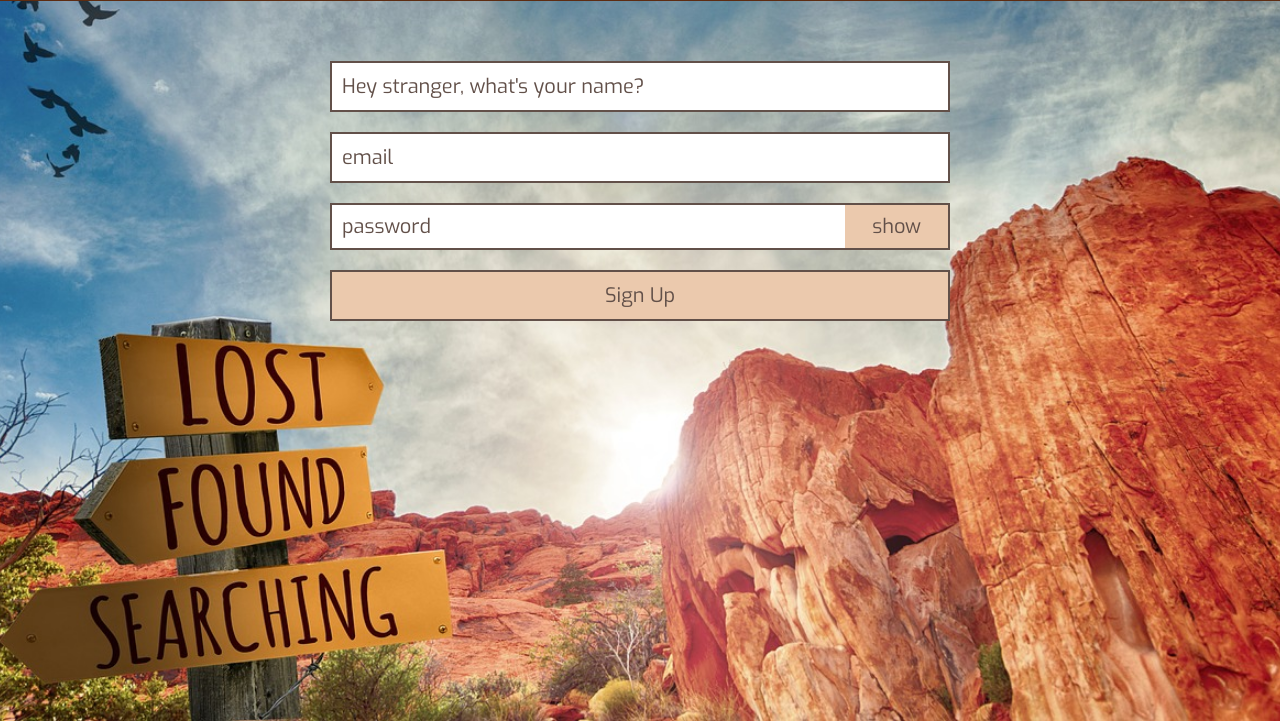
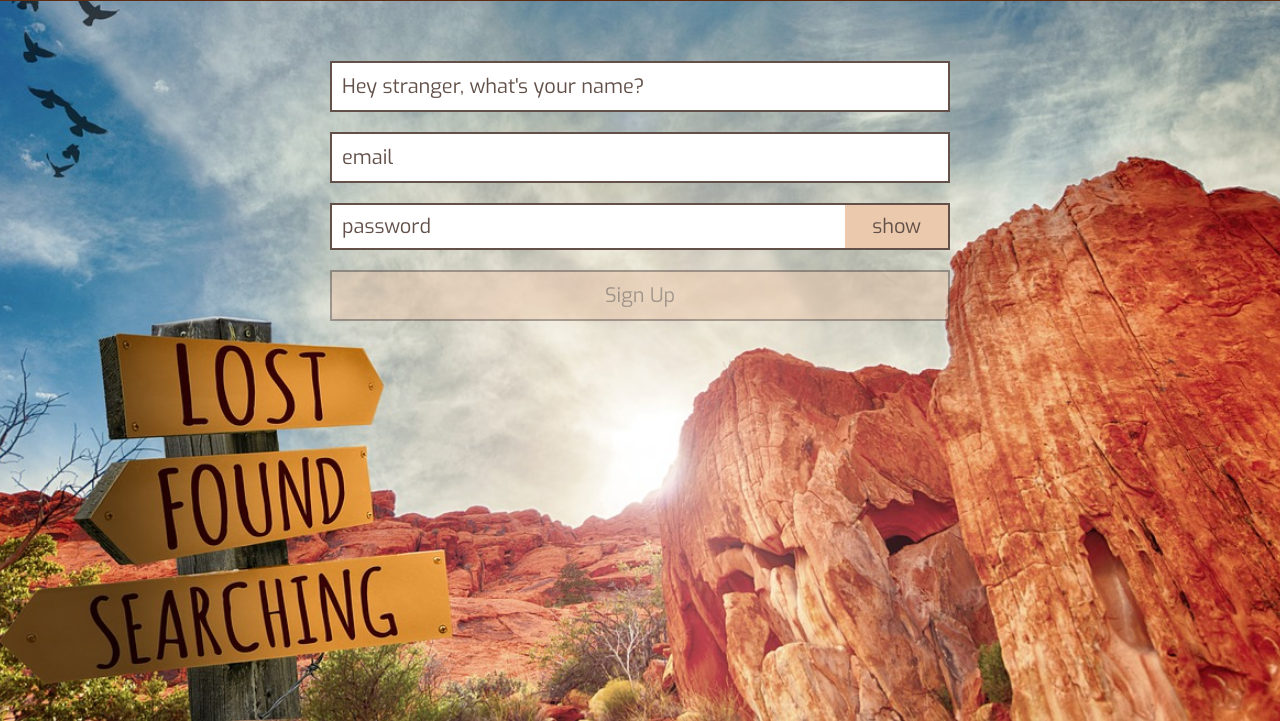
Before and after one commit to JSweet314/lostAndFound-client, a React app: page /forms/1 in a window 1280 px wide. Shown: the part 79-800 px from the top of the page. Built offline with nearby package versions, Linux system fonts and the light colour scheme.

Commit message:
Add condition isDisabled to userform for submit btn

```diff
--- a/src/components/UserForm/index.js
+++ b/src/components/UserForm/index.js
@@ -17,6 +17,7 @@ const UserForm = ({
   const passwordDisplayBtnText = showPassword ? 'hide' : 'show';
   const buttonText = routeId === 'login' ? 'Log In' : 'Sign Up';
   const userNameRequired = routeId === 'login' ? false : true;
+  const isDisabled = email && password ? false : true;
   const type = showPassword ? 'text' : 'password';
 
   return (
@@ -62,6 +63,7 @@ const UserForm = ({
       </div>
       <button
         className='user-form__btn user-form__btn--submit'
+        disabled={isDisabled}
         type='submit'>
         {buttonText}
       </button>
--- a/src/components/UserForm/style.css
+++ b/src/components/UserForm/style.css
@@ -48,6 +48,16 @@
   color: #EBC9AD;
 }
 
+.user-form__btn:disabled {
+  opacity: 0.5;
+}
+
+.user-form__btn:disabled:hover {
+  background-color: #EBC9AD;
+  color: #625049;
+  cursor: default;
+}
+
 .user-form__password-fields {
   display: flex;
 }
```
Also changed, not shown: 1 other file.
